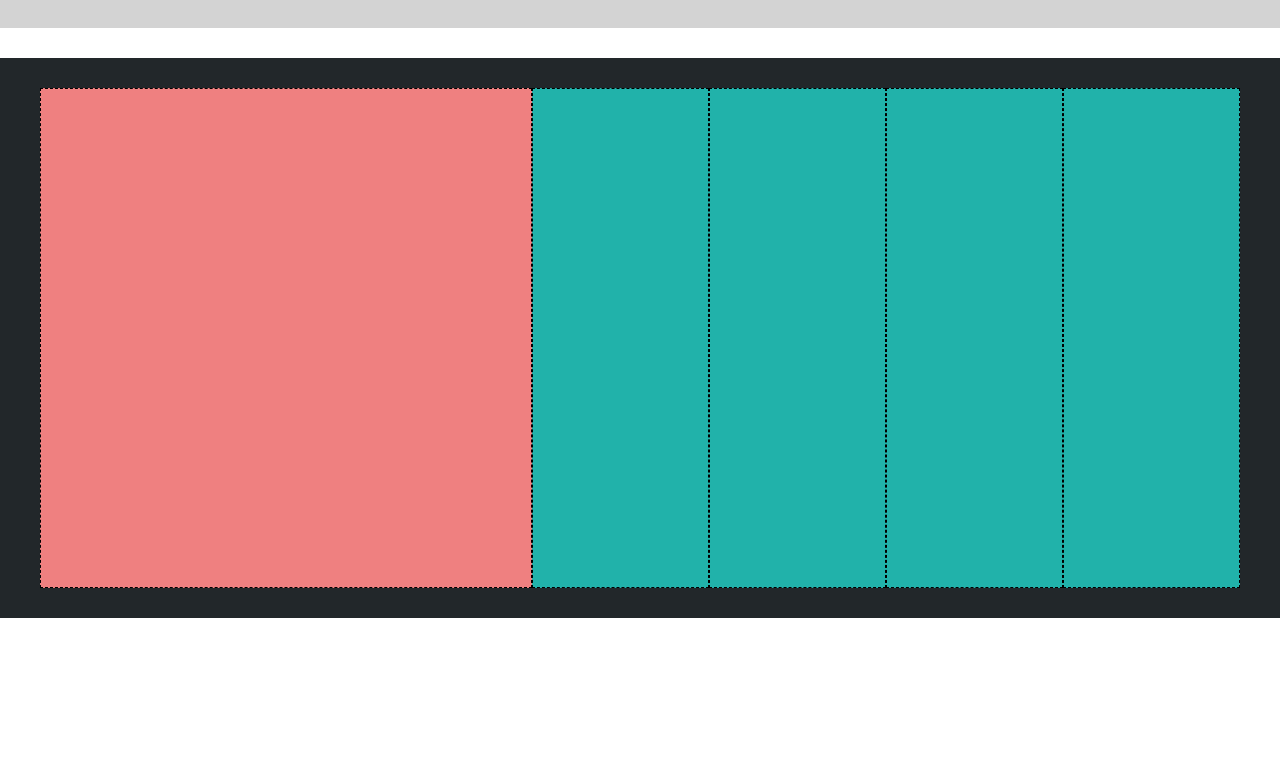
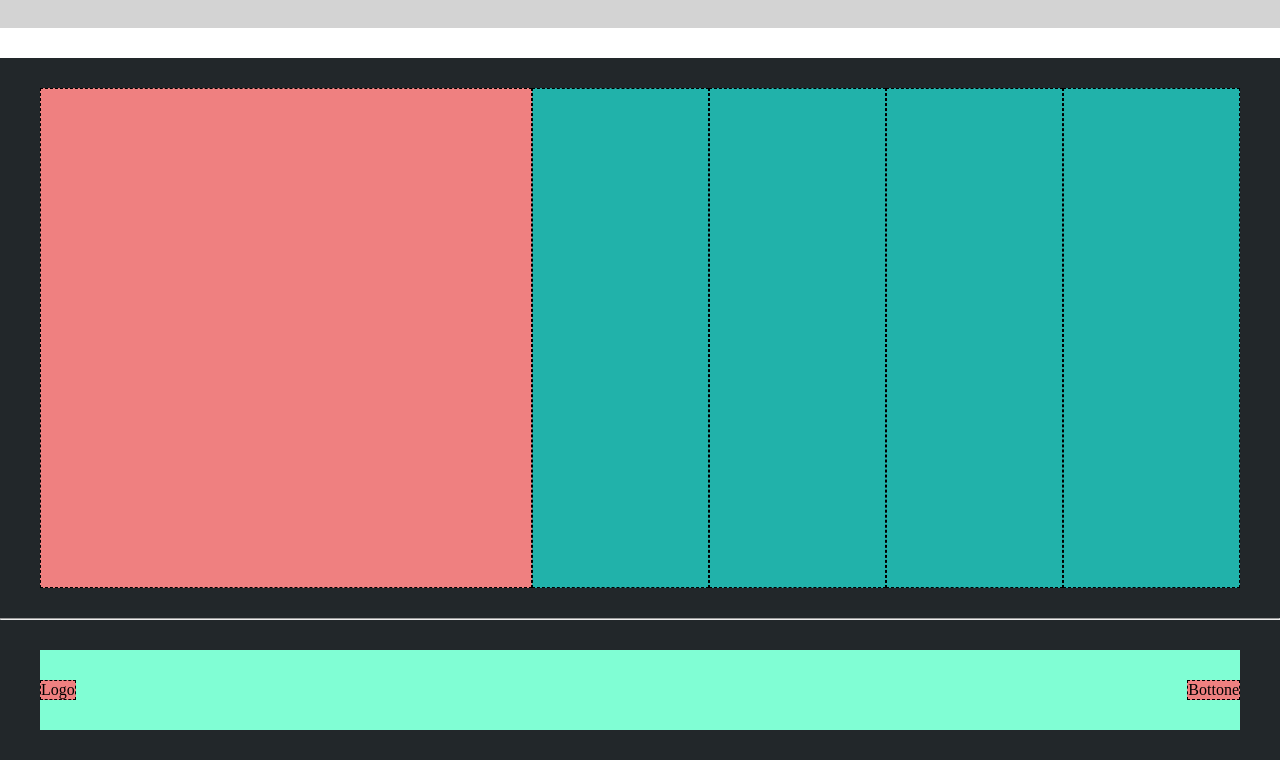
Before and after one commit to Alessandro-Frisone/htmlcss-struttura-discord, a plain HTML site: page index.html in a window 1280 px wide. Shown: the part 1914-2674 px from the top of the page. Before the commit the page ends 2532 px from the top, so only its background shows below. Drawn offline with Linux system fonts and the light colour scheme.

Commit message:
feat: footer bottom

```diff
--- a/css/style.css
+++ b/css/style.css
@@ -89,6 +89,9 @@ main {
     border: 1px dashed;
 }
 
+/* FOOTER */
+
+
 .footer-section {
     background-color: #22272a;
     padding: 30px 0;
@@ -107,3 +110,20 @@ main {
     width: 15%;
     border: 1px dashed;
 }
+
+.footer-bottom >.container {
+    display: flex;
+    justify-content: space-between;
+    background-color: #80fed4;
+    padding: 30px 0;
+}
+
+.logo1 {
+    background-color: #ef8080;
+    border: 1px dashed;
+}
+
+.bottone {
+    background-color: #ef8080;
+    border: 1px dashed;
+}
--- a/index.html
+++ b/index.html
@@ -65,6 +65,15 @@
                 <div class="col-small-green"></div>
             </div>
         </div>
+        <hr>
+        <div class="footer-section">
+        <div class="footer-bottom">
+            <div class="container">
+                <div class="logo1">Logo</div>
+                <div class="bottone">Bottone</div>
+            </div>
+            </div>
+        </div>
     </footer>
 </body>
 </html>
```
